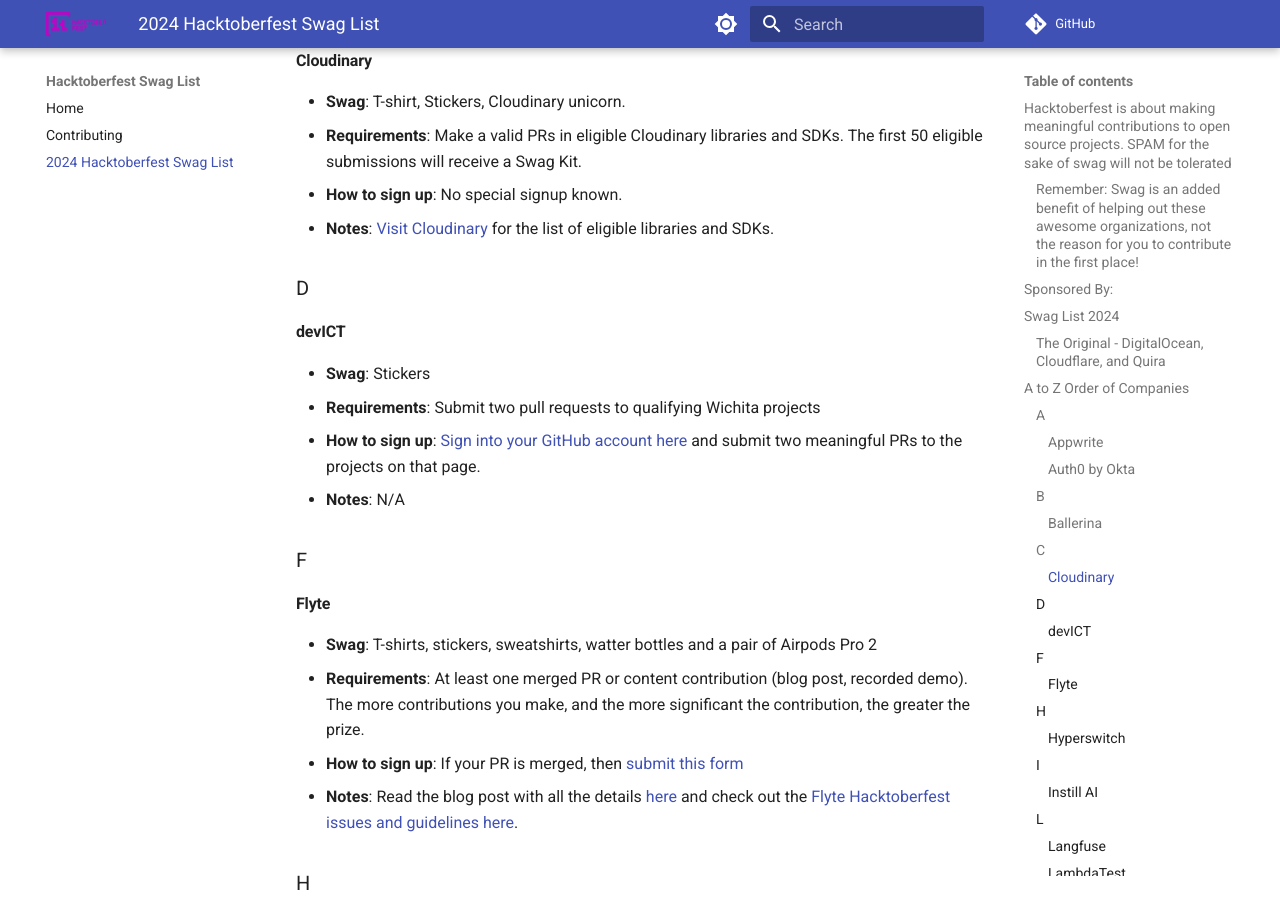
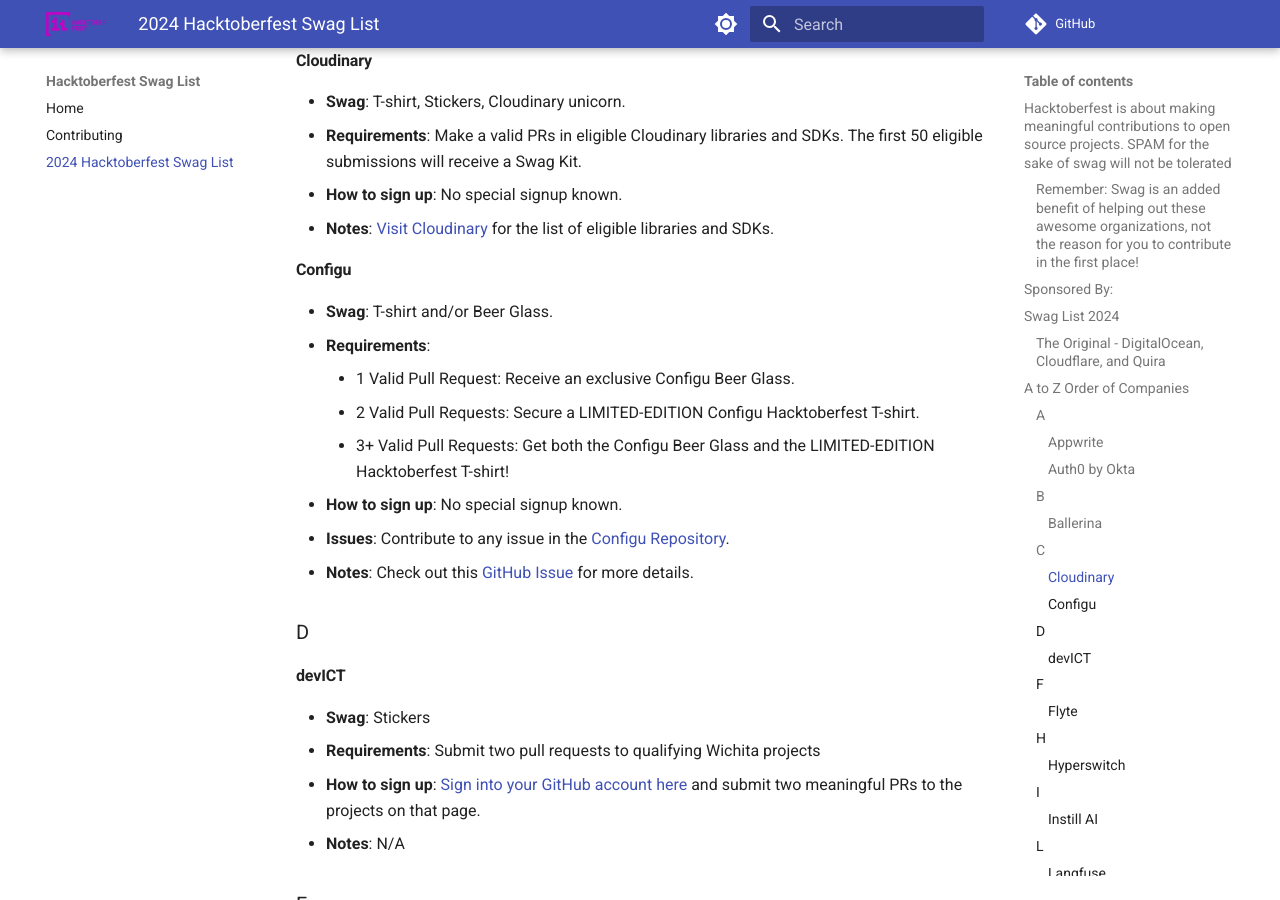
Before and after one commit to crweiner/hacktoberfest-swag-list, an MkDocs documentation site: the page built from docs/list.md, in a window 1280 px wide and 900 px high, scrolled down 2154 px. Built offline with MkDocs 1.6.1 and Material for MkDocs 9.7.7, drawn with Linux system fonts in a browser that asks for light colours; plug-ins that fetch from the network failed and are left out; comment, search, counter and statistics services are not loaded.

Commit message:
Added Configu to list.md

```diff
--- a/docs/list.md
+++ b/docs/list.md
@@ -66,6 +66,17 @@
 - **Requirements**: Make a valid PRs in eligible Cloudinary libraries and SDKs. The first 50 eligible submissions will receive a Swag Kit.
 - **How to sign up**: No special signup known.
 - **Notes**: [Visit Cloudinary](https://cloudinary.com/blog/hacktoberfest-open-source-celebration-cloudinary) for the list of eligible libraries and SDKs.
+
+#### **Configu**
+
+- **Swag**: T-shirt and/or Beer Glass.
+- **Requirements**:
+    - 1 Valid Pull Request: Receive an exclusive Configu Beer Glass.
+    - 2 Valid Pull Requests: Secure a LIMITED-EDITION Configu Hacktoberfest T-shirt.
+    - 3+ Valid Pull Requests: Get both the Configu Beer Glass and the LIMITED-EDITION Hacktoberfest T-shirt!
+- **How to sign up**: No special signup known.
+- **Issues**: Contribute to any issue in the [Configu Repository](https://github.com/configu/configu).
+- **Notes**: Check out this [GitHub Issue](https://github.com/configu/configu/issues/465) for more details.
 
 ### D
 
```
